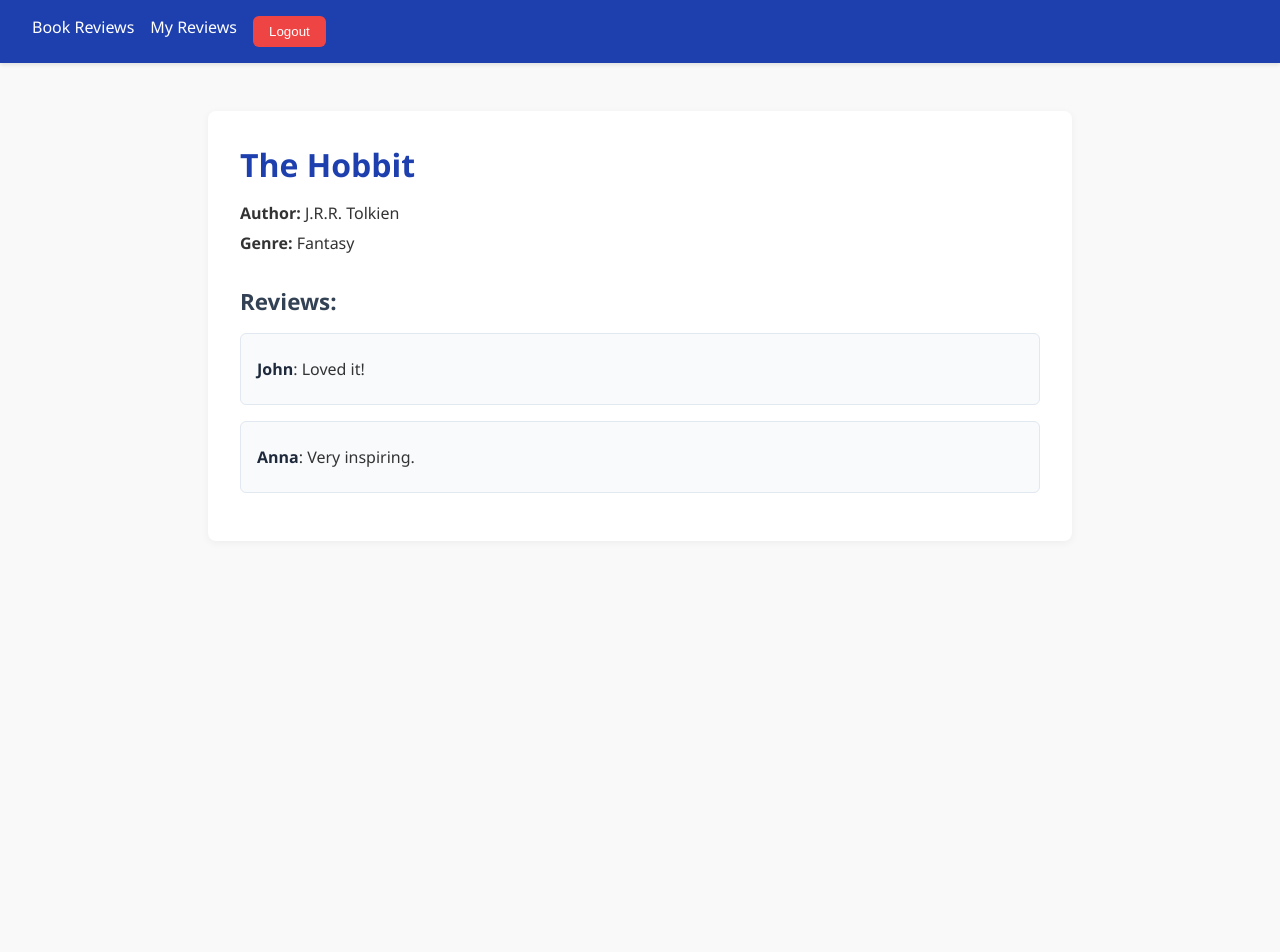
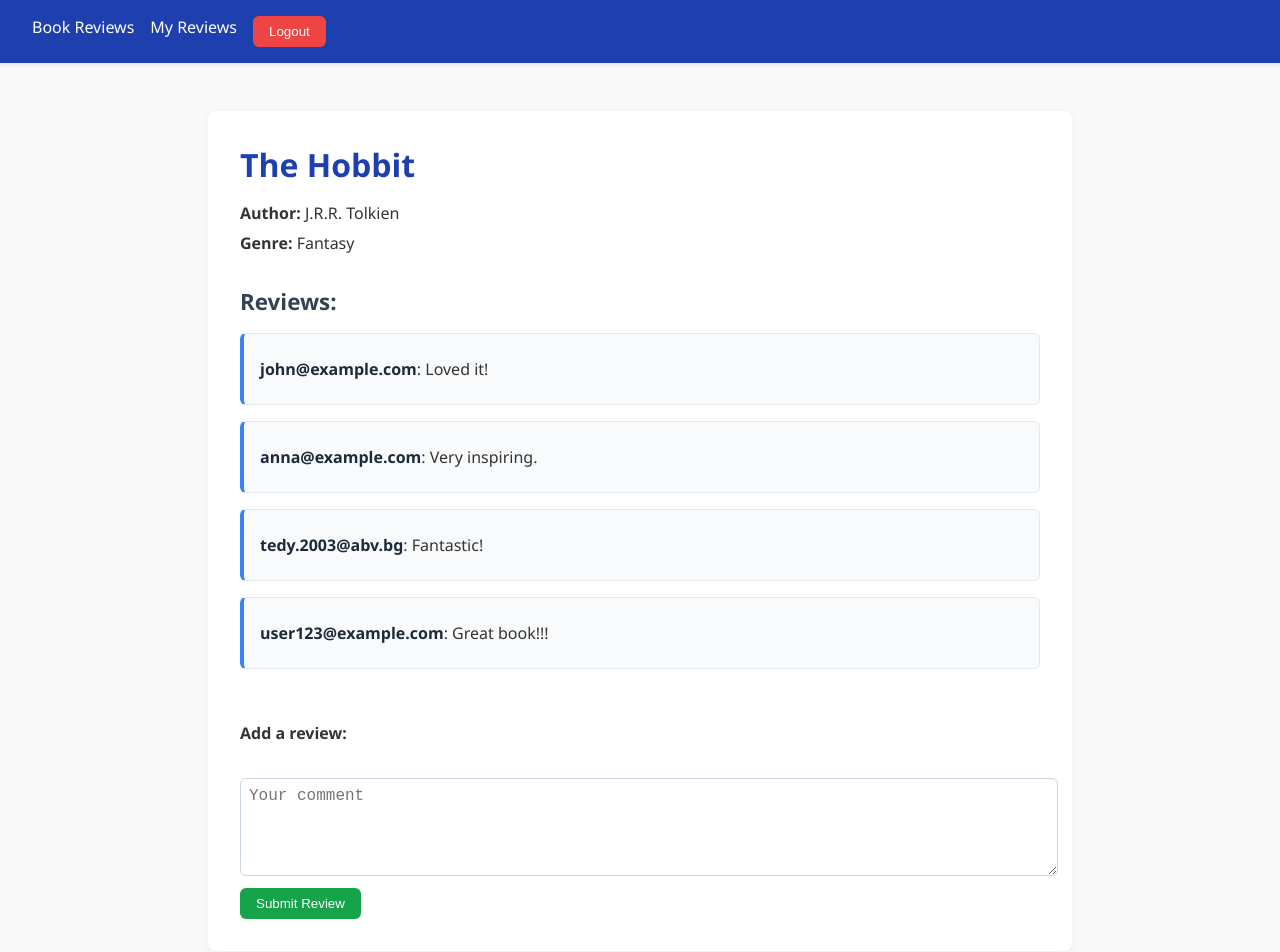
Before and after one commit to teodoratsaneva/ReactProject, a React (Create React App) app in the folder book-reviews-app/: page /book-reviews/1 in a window 1280 px wide. Shown: the top 952 px of the page. Before the commit the page ends 800 px from the top, so only its background shows below. Built offline with nearby package versions, Linux system fonts and the light colour scheme; data requests are answered from the project's data file; sample sign-in values are in the browser's storage.

Commit message:
add form for review creation and page for creation room

```diff
--- a/book-reviews-app/db.json
+++ b/book-reviews-app/db.json
@@ -1,21 +1,120 @@
 {
-    "books": [
-      { "id": 1, "title": "The Hobbit", "author": "J.R.R. Tolkien", "genre": "Fantasy" },
-      { "id": 2, "title": "1984", "author": "George Orwell", "genre": "Dystopian" },
-      { "id": 3, "title": "To Kill a Mockingbird", "author": "Harper Lee", "genre": "Classic" },
-      { "id": 4, "title": "The Lord of the Rings", "author": "J.R.R. Tolkien", "genre": "Fantasy" },
-      { "id": 5, "title": "The Great Gatsby", "author": "F. Scott Fitzgerald", "genre": "Classic" }
-    ],
-    "reviews": [
-        { "id": 1, "bookId": 1, "user": "John", "comment": "Loved it!" },
-        { "id": 2, "bookId": 1, "user": "Anna", "comment": "Very inspiring." },
-        { "id": 3, "bookId": 2, "user": "Bob", "comment": "A classic!" },
-        { "id": 4, "bookId": 3, "user": "Eva", "comment": "A must-read." },
-        { "id": 5, "bookId": 4, "user": "Tom", "comment": "A classic!" },
-        { "id": 6, "bookId": 5, "user": "Alice", "comment": "A timeless classic." },
-        { "id": 7, "bookId": 5, "user": "Charlie", "comment": "A great read." },
-        { "id": 8, "bookId": 2, "user": "David", "comment": "Thought-provoking." },
-        { "id": 9, "bookId": 3, "user": "Grace", "comment": "Beautifully written." },
-        { "id": 10, "bookId": 4, "user": "Hannah", "comment": "Epic adventure." }
-      ]
-  }
+  "books": [
+    {
+      "id": "1",
+      "title": "The Hobbit",
+      "author": "J.R.R. Tolkien",
+      "genre": "Fantasy"
+    },
+    {
+      "id": "2",
+      "title": "1984",
+      "author": "George Orwell",
+      "genre": "Dystopian"
+    },
+    {
+      "id": "3",
+      "title": "To Kill a Mockingbird",
+      "author": "Harper Lee",
+      "genre": "Classic"
+    },
+    {
+      "id": "4",
+      "title": "The Lord of the Rings",
+      "author": "J.R.R. Tolkien",
+      "genre": "Fantasy"
+    },
+    {
+      "id": "5",
+      "title": "The Great Gatsby",
+      "author": "F. Scott Fitzgerald",
+      "genre": "Classic"
+    }
+  ],
+  "reviews": [
+    {
+      "id": "1",
+      "bookId": "1",
+      "user": "john@example.com",
+      "comment": "Loved it!"
+    },
+    {
+      "id": "2",
+      "bookId": "1",
+      "user": "anna@example.com",
+      "comment": "Very inspiring."
+    },
+    {
+      "id": "3",
+      "bookId": "2",
+      "user": "bob@example.com",
+      "comment": "A classic!"
+    },
+    {
+      "id": "4",
+      "bookId": "3",
+      "user": "eva@example.com",
+      "comment": "A must-read."
+    },
+    {
+      "id": "5",
+      "bookId": "4",
+      "user": "tom@example.com",
+      "comment": "A classic!"
+    },
+    {
+      "id": "6",
+      "bookId": "5",
+      "user": "alice@example.com",
+      "comment": "A timeless classic."
+    },
+    {
+      "id": "7",
+      "bookId": "5",
+      "user": "charlie@example.com",
+      "comment": "A great read."
+    },
+    {
+      "id": "8",
+      "bookId": "2",
+      "user": "david@example.com",
+      "comment": "Thought-provoking."
+    },
+    {
+      "id": "9",
+      "bookId": "3",
+      "user": "grace@example.com",
+      "comment": "Beautifully written."
+    },
+    {
+      "id": "10",
+      "bookId": "4",
+      "user": "hannah@example.com",
+      "comment": "Epic adventure."
+    },
+    {
+      "id": "368e",
+      "bookId": "1",
+      "user": "tedy.2003@abv.bg",
+      "comment": "Fantastic!"
+    },
+    {
+      "id": "2277",
+      "bookId": "5",
+      "user": "tedy.2003@abv.bg",
+      "comment": "Lovely book!"
+    },
+    {
+      "id": "da55",
+      "bookId": "1",
+      "user": "user123@example.com",
+      "comment": "Great book!!!"
+    },
+    {
+      "id": "81dc",
+      "bookId": "4",
+      "user": "user123@example.com",
+      "comment": "My favourite book!"
+    }
+  ]
+}
--- a/book-reviews-app/src/App.css
+++ b/book-reviews-app/src/App.css
@@ -149,8 +149,47 @@ h2 {
   border-radius: 6px;
   margin-bottom: 1rem;
   background-color: #f8fafc;
+  border-left: 4px solid #3b82f6;
+  padding-left: 1rem;
 }
 
 .review-list strong {
   color: #1e293b;
 }
+
+.review-form {
+  margin-top: 2rem;
+  display: flex;
+  flex-direction: column;
+  gap: 0.75rem;
+}
+
+.review-form input,
+.review-form textarea {
+  width: 100%;
+  padding: 0.5rem;
+  border: 1px solid #cbd5e1;
+  border-radius: 6px;
+  font-size: 1rem;
+}
+
+.review-form textarea {
+  resize: vertical;
+  min-height: 80px;
+}
+
+.review-form button {
+  width: fit-content;
+  padding: 0.5rem 1rem;
+  background-color: #16a34a;
+  color: white;
+  font-weight: 500;
+  border: none;
+  border-radius: 6px;
+  cursor: pointer;
+  transition: background-color 0.2s ease;
+}
+
+.review-form button:hover {
+  background-color: #15803d;
+}
--- a/book-reviews-app/src/pages/BookDetails.jsx
+++ b/book-reviews-app/src/pages/BookDetails.jsx
@@ -1,11 +1,16 @@
 import { useEffect, useState } from "react";
 import { useParams } from "react-router-dom";
 import axios from "axios";
+import { useAuth } from "../context/AuthContext";
 
 const BookDetails = () => {
     const { id } = useParams();
     const [book, setBook] = useState(null);
     const [reviews, setReviews] = useState([]);
+
+    const [comment, setComment] = useState("");
+    const [error, setError] = useState("");
+    const { user } = useAuth();
 
     useEffect(() => {
         axios.get(`http://localhost:5000/books/${id}`)
@@ -17,9 +22,34 @@ const BookDetails = () => {
             .catch(err => console.error("Error fetching reviews:", err));
     }, [id]);
 
-    if (!book) return <p>Loading book details...</p>;
+    const handleSubmit = async (e) => {
+        e.preventDefault();
 
-    return (
+        if (!comment) {
+            setError("Please fill in comment field.");
+            return;
+        }
+
+        const newReview = {
+            bookId: id,
+            user: user.email,
+            comment
+          };
+
+        try {
+            const res = await axios.post("http://localhost:5000/reviews", newReview);
+            setReviews(prev => [...prev, res.data]);
+            setComment("");
+            setError("");
+        } catch (err) {
+            console.error("Error submitting review:", err);
+            setError("Something went wrong.");
+        }
+    };
+
+    return !book
+        ? (<p>Loading book details...</p>)
+        : (
             <div className="book-details">
                 <h2>{book.title}</h2>
                 <p><strong>Author:</strong> {book.author}</p>
@@ -38,9 +68,19 @@ const BookDetails = () => {
                             ))}
                         </ul>
                     )}
+
+                    <form onSubmit={handleSubmit} className="review-form">
+                        <h4>Add a review:</h4>
+                        {error && <p style={{ color: "red" }}>{error}</p>}
+                        <textarea
+                            placeholder="Your comment"
+                            value={comment}
+                            onChange={(e) => setComment(e.target.value)}
+                        ></textarea>
+                        <button type="submit">Submit Review</button>
+                    </form>
                 </div>
             </div>
-
         );
 };
 
--- a/book-reviews-app/src/pages/Login.jsx
+++ b/book-reviews-app/src/pages/Login.jsx
@@ -11,7 +11,6 @@ const Login = () => {
   const handleSubmit = (e) => {
     e.preventDefault();
 
-    // Това е пример - замени с API call при нужда
     if (email && password) {
       login({ email });
       navigate("/");
@@ -27,6 +26,10 @@ const Login = () => {
         <label>Password:</label><br />
         <input type="password" value={password} onChange={(e) => setPassword(e.target.value)} /><br /><br />
         <button type="submit">Login</button>
+        <div>
+          <p>Don't have an account?</p>
+          <button type="button" onClick={() => navigate("/register")}>Register</button>
+        </div>
       </form>
     </div>
   );
--- a/book-reviews-app/src/pages/MyReviews.jsx
+++ b/book-reviews-app/src/pages/MyReviews.jsx
@@ -1,8 +1,54 @@
+import { useEffect, useState } from "react";
+import axios from "axios";
+import { useAuth } from "../context/AuthContext";
+
 const MyReviews = () => {
-    return (
-        <div>
-            <h1>My Reviews</h1>
-        </div>
-    );
-}
+  const { user } = useAuth();
+  const [reviews, setReviews] = useState([]);
+  const [books, setBooks] = useState([]);
+
+  useEffect(() => {
+    const fetchData = async () => {
+      try {
+        const [reviewsRes, booksRes] = await Promise.all([
+          axios.get("http://localhost:5000/reviews"),
+          axios.get("http://localhost:5000/books")
+        ]);
+
+        setReviews(reviewsRes.data);
+        setBooks(booksRes.data);
+      } catch (err) {
+        console.error("Error loading data:", err);
+      }
+    };
+
+    fetchData();
+  }, []);
+
+  const myReviews = reviews.filter(r => r.user === user?.email);
+
+  const getBookTitle = (bookId) => {
+    const book = books.find(b => b.id === bookId);
+    return book ? book.title : "Unknown Book";
+  };
+
+  return (
+    <div className="book-details">
+      <h2>My Reviews</h2>
+      {myReviews.length === 0 ? (
+        <p>You haven't written any reviews yet.</p>
+      ) : (
+        <ul className="review-list">
+          {myReviews.map((review) => (
+            <li key={review.id}>
+              <p><strong>Book:</strong> {getBookTitle(review.bookId)}</p>
+              <p><strong>Comment:</strong> {review.comment}</p>
+            </li>
+          ))}
+        </ul>
+      )}
+    </div>
+  );
+};
+
 export default MyReviews;
--- a/book-reviews-app/src/pages/Register.jsx
+++ b/book-reviews-app/src/pages/Register.jsx
@@ -13,7 +13,6 @@ const Register = () => {
   const handleSubmit = (e) => {
     e.preventDefault();
 
-    // Проста валидация
     if (!email || !password || !confirmPassword) {
       return setError("Please fill in all fields.");
     }
@@ -22,7 +21,6 @@ const Register = () => {
       return setError("Passwords do not match.");
     }
 
-    // Симулираме "регистрация" и логваме директно
     login({ email });
     navigate("/");
   };
@@ -55,6 +53,10 @@ const Register = () => {
         {error && <p style={{ color: "red" }}>{error}</p>}
 
         <button type="submit">Register</button>
+        <div>
+          <p>Already have an account? </p>
+          <button type="button" onClick={() => navigate("/login")}>Login</button>
+        </div>
       </form>
     </div>
   );
```
Lines whose indentation alone changed are shown as unchanged.
